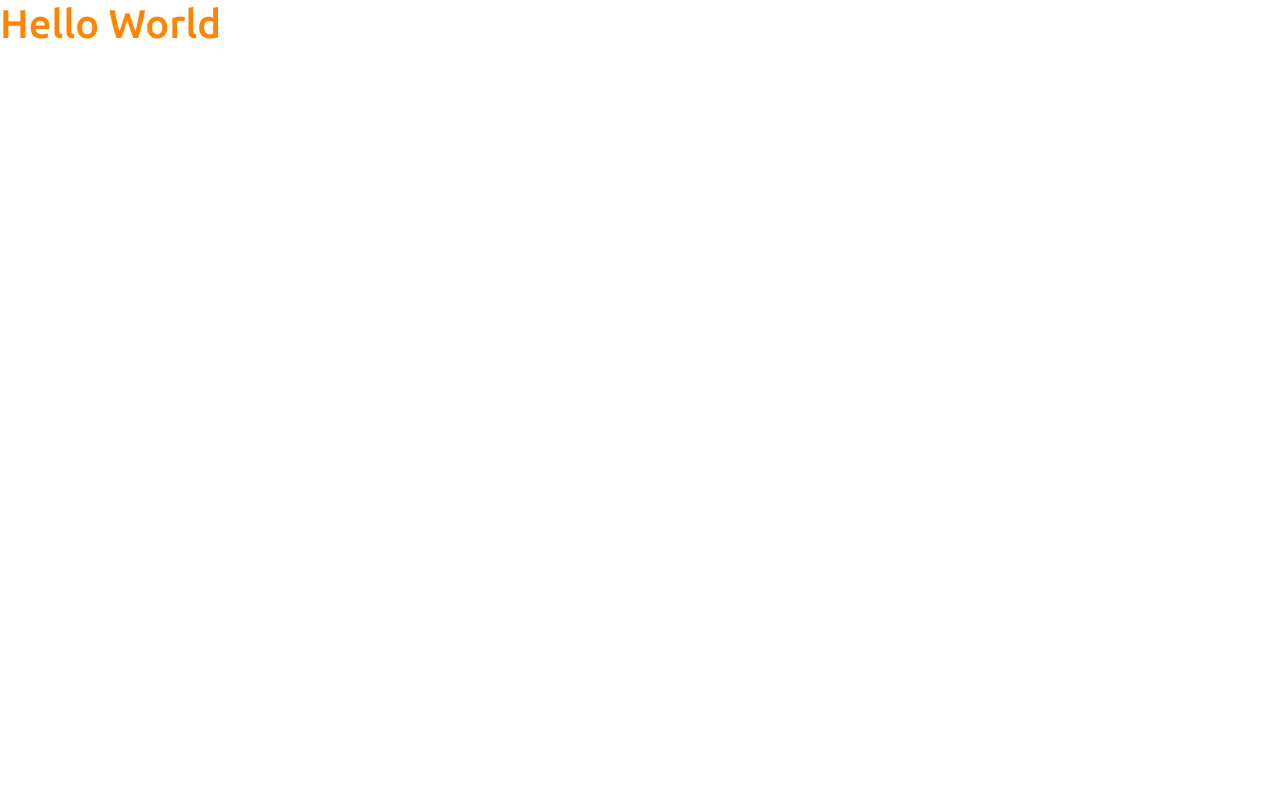
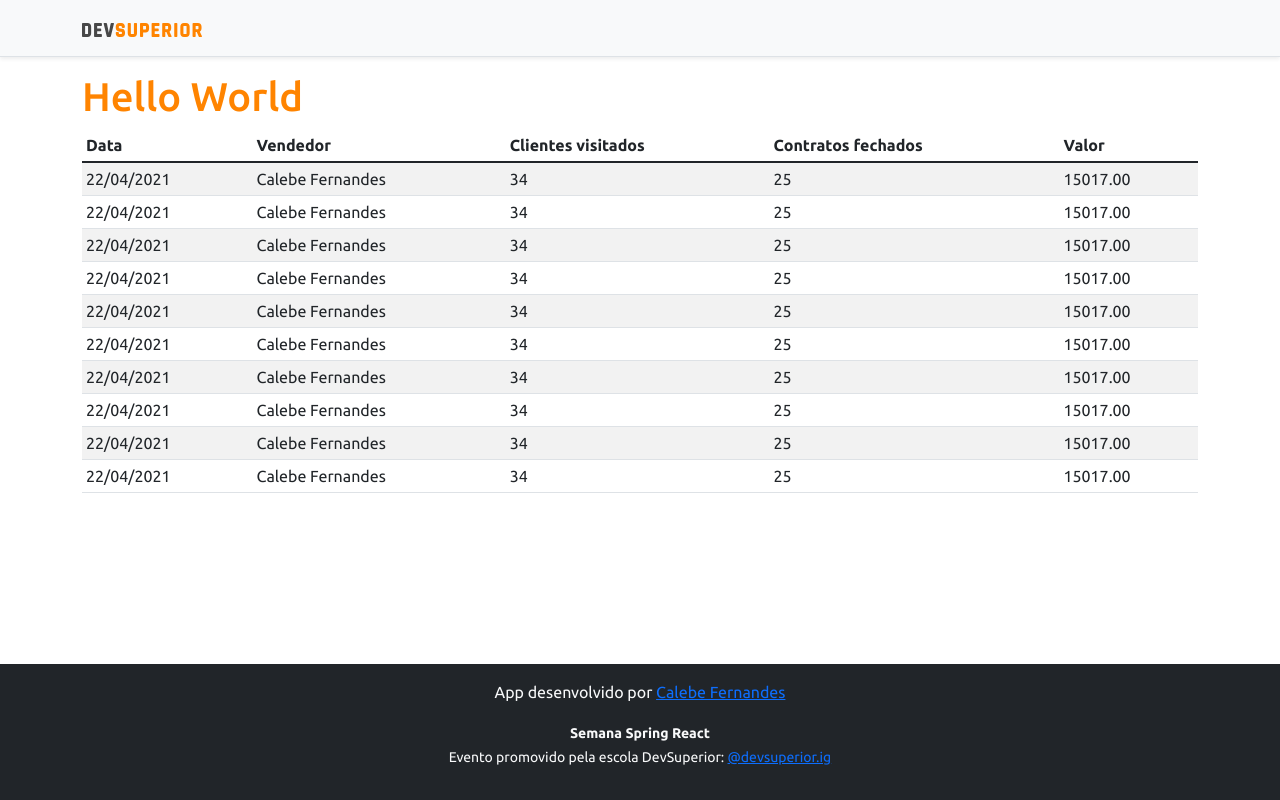
Before and after one commit to Calebe-Fernandes/dsVendas, a React (Create React App) app in the folder frontend/: page / in a window 1280 px wide. Built offline with nearby package versions, Linux system fonts and the light colour scheme.

Commit message:
Basic static components

```diff
--- a/frontend/src/App.tsx
+++ b/frontend/src/App.tsx
@@ -1,9 +1,18 @@
+import NavBar from "components/NavBar";
+import Footer from "components/Footer";
+import DataTable from "components/DataTable";
 
 function App() {
   return (
-    <div>
-      <h1 className = "text-primary">Hello World</h1>
-    </div>
+    <>
+      <NavBar/>
+      <div className = "container">
+        <h1 className="text-primary">Hello World</h1>
+        <DataTable/>
+      </div>
+
+      <Footer/>
+    </>
   );
 }
 
--- /dev/null
+++ b/frontend/src/components/DataTable/index.tsx
@@ -0,0 +1,91 @@
+const DataTable = () => {
+    return (
+        <div className="table-responsive">
+            <table className="table table-striped table-sm">
+                <thead>
+                    <tr>
+                        <th>Data</th>
+                        <th>Vendedor</th>
+                        <th>Clientes visitados</th>
+                        <th>Contratos fechados</th>
+                        <th>Valor</th>
+                    </tr>
+                </thead>
+                <tbody>
+                    <tr>
+                        <td>22/04/2021</td>
+                        <td>Calebe Fernandes</td>
+                        <td>34</td>
+                        <td>25</td>
+                        <td>15017.00</td>
+                    </tr>
+                    <tr>
+                        <td>22/04/2021</td>
+                        <td>Calebe Fernandes</td>
+                        <td>34</td>
+                        <td>25</td>
+                        <td>15017.00</td>
+                    </tr>
+                    <tr>
+                        <td>22/04/2021</td>
+                        <td>Calebe Fernandes</td>
+                        <td>34</td>
+                        <td>25</td>
+                        <td>15017.00</td>
+                    </tr>
+                    <tr>
+                        <td>22/04/2021</td>
+                        <td>Calebe Fernandes</td>
+                        <td>34</td>
+                        <td>25</td>
+                        <td>15017.00</td>
+                    </tr>
+                    <tr>
+                        <td>22/04/2021</td>
+                        <td>Calebe Fernandes</td>
+                        <td>34</td>
+                        <td>25</td>
+                        <td>15017.00</td>
+                    </tr>
+                    <tr>
+                        <td>22/04/2021</td>
+                        <td>Calebe Fernandes</td>
+                        <td>34</td>
+                        <td>25</td>
+                        <td>15017.00</td>
+                    </tr>
+                    <tr>
+                        <td>22/04/2021</td>
+                        <td>Calebe Fernandes</td>
+                        <td>34</td>
+                        <td>25</td>
+                        <td>15017.00</td>
+                    </tr>
+                    <tr>
+                        <td>22/04/2021</td>
+                        <td>Calebe Fernandes</td>
+                        <td>34</td>
+                        <td>25</td>
+                        <td>15017.00</td>
+                    </tr>
+                    <tr>
+                        <td>22/04/2021</td>
+                        <td>Calebe Fernandes</td>
+                        <td>34</td>
+                        <td>25</td>
+                        <td>15017.00</td>
+                    </tr>
+                    <tr>
+                        <td>22/04/2021</td>
+                        <td>Calebe Fernandes</td>
+                        <td>34</td>
+                        <td>25</td>
+                        <td>15017.00</td>
+                    </tr>
+                </tbody>
+            </table>
+        </div>
+    );
+};
+
+export default DataTable;
--- /dev/null
+++ b/frontend/src/components/Footer/index.tsx
@@ -0,0 +1,13 @@
+const Footer = () => {
+    return (
+        <footer className="footer mt-auto py-3 bg-dark">
+            <div className="container">
+                <p className="text-light">App desenvolvido por <a href="https://github.com/Calebe-Fernandes" target="_blank" rel="noreferrer">Calebe Fernandes</a></p>
+                <p className="text-light"><small><strong>Semana Spring React</strong><br />
+                    Evento promovido pela escola DevSuperior: <a href="https://instagram.com/devsuperior.ig" target="_blank" rel="noreferrer">@devsuperior.ig</a></small></p>
+            </div>
+        </footer>
+    );
+};
+
+export default Footer;
--- /dev/null
+++ b/frontend/src/components/NavBar/index.tsx
@@ -0,0 +1,15 @@
+import ImgDsDark from '../../assets/img/ds-dark.svg';
+
+const NavBar = () => {
+    return (
+        <div className="d-flex flex-column flex-md-row align-items-center p-3 px-md-4 mb-3 bg-light border-bottom shadow-sm">
+            <div className="container">
+                <nav className="my-2 my-md-0 mr-md-3">
+                    <img src={ImgDsDark} alt="DevSuperior" width="120" />
+                </nav>
+            </div>
+        </div>
+    );
+};
+
+export default NavBar;
```
Also changed, not shown: frontend/src/assets/img/ds-dark.svg (added).
